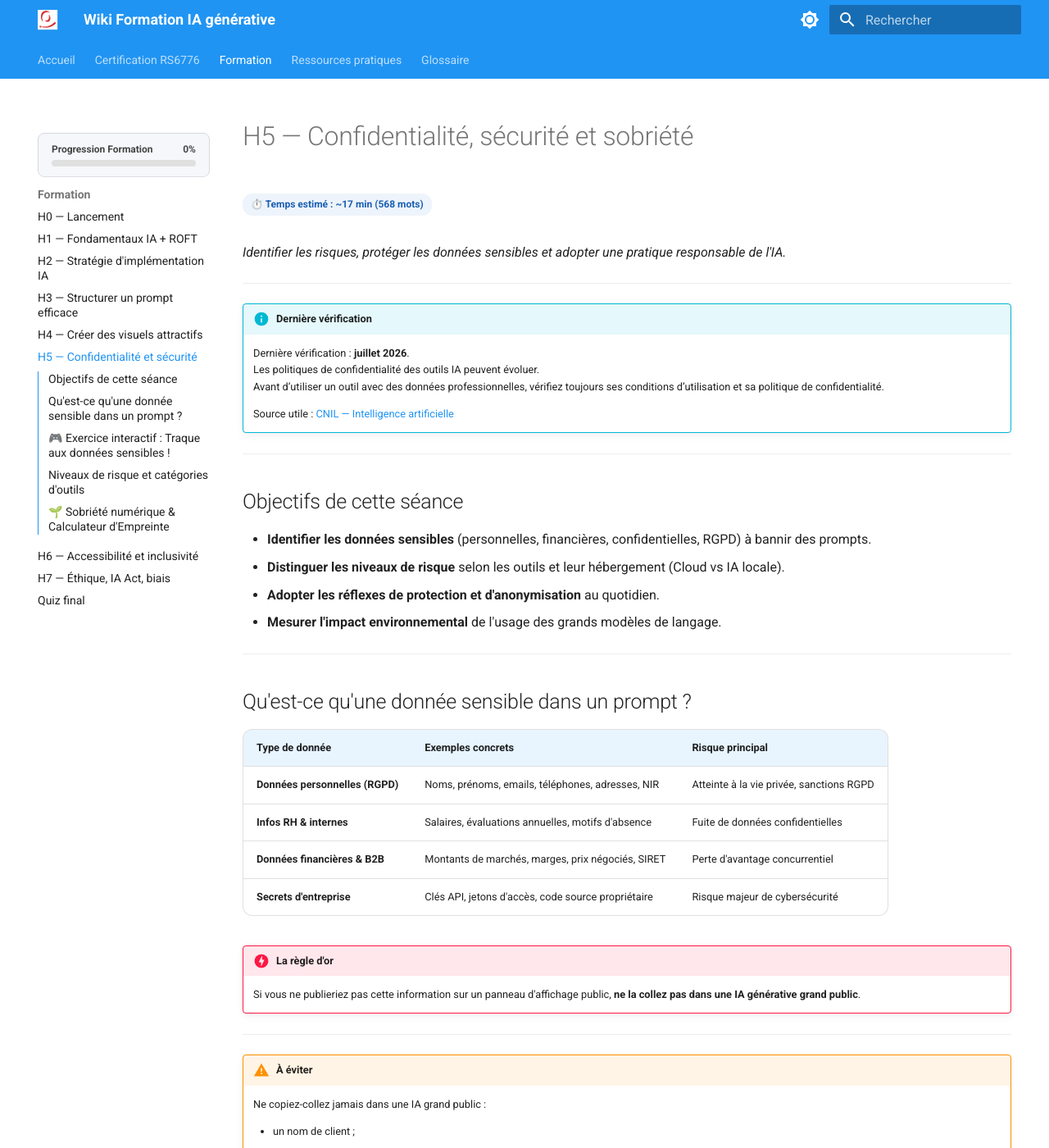
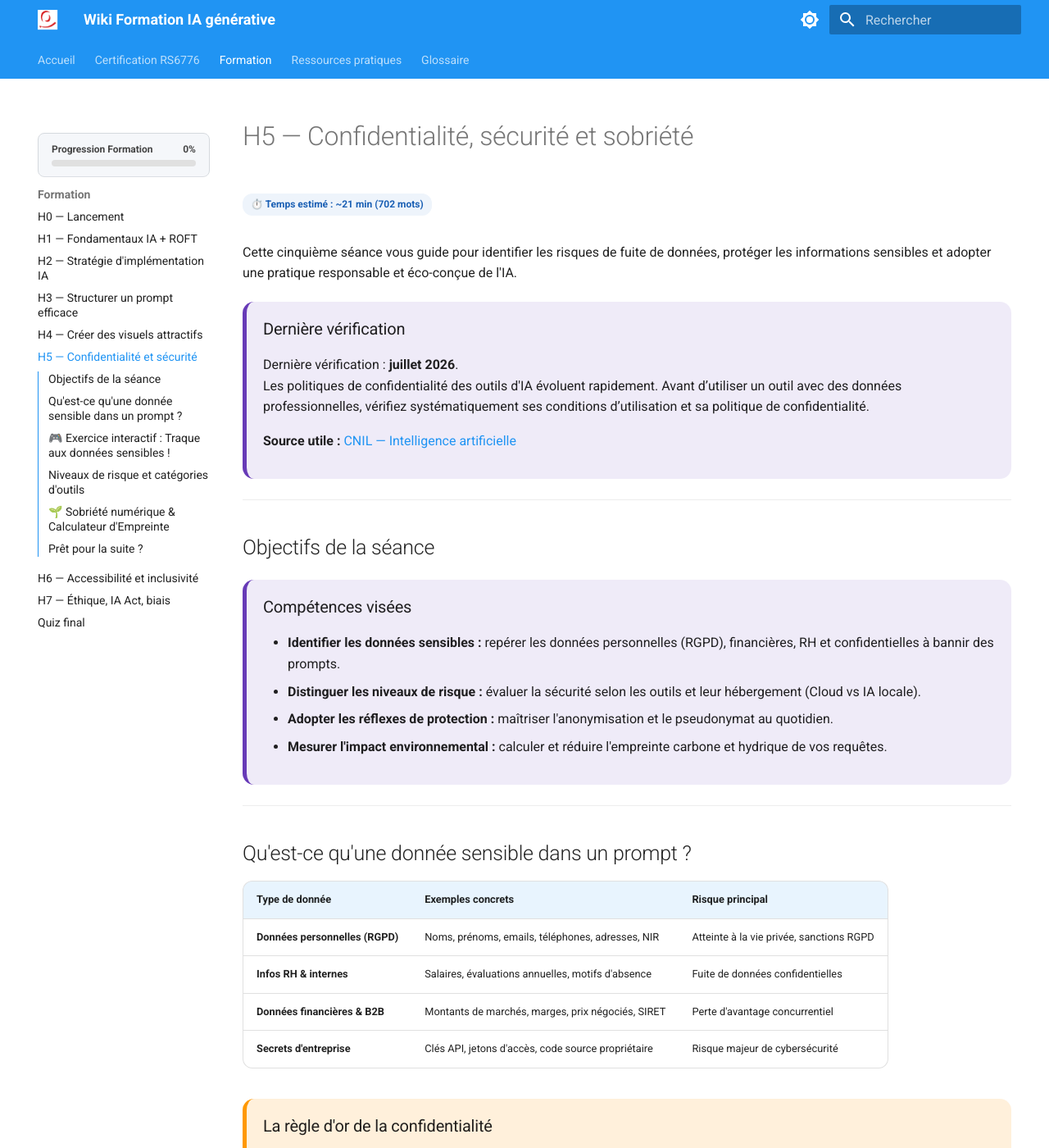
Before and after one commit to pierre-l-hue/wiki-formation-ia, an MkDocs documentation site: the page built from docs/formation/h5.md, in a window 1280 px wide and 1400 px high. Shown: the whole window at 82% size. Built offline with MkDocs 1.6.1 and Material for MkDocs 9.7.7, drawn with Linux system fonts in a browser that asks for light colours; some of the changed text lies outside the part shown.

Commit message:
Update h5.md

```diff
--- a/docs/formation/h5.md
+++ b/docs/formation/h5.md
@@ -1,22 +1,27 @@
 # H5 — Confidentialité, sécurité et sobriété
 
-*Identifier les risques, protéger les données sensibles et adopter une pratique responsable de l'IA.*
+Cette cinquième séance vous guide pour identifier les risques de fuite de données, protéger les informations sensibles et adopter une pratique responsable et éco-conçue de l'IA.
+
+<div class="summary-box">
+  <h3>Dernière vérification</h3>
+  <p>Dernière vérification : <strong>juillet 2026</strong>.<br>
+  Les politiques de confidentialité des outils d'IA évoluent rapidement. Avant d’utiliser un outil avec des données professionnelles, vérifiez systématiquement ses conditions d’utilisation et sa politique de confidentialité.</p>
+  <p><strong>Source utile :</strong> <a href="https://www.cnil.fr/fr/technologies/intelligence-artificielle-ia" target="_blank" rel="noopener">CNIL — Intelligence artificielle</a></p>
+</div>
 
 ---
-!!! info "Dernière vérification"
-    Dernière vérification : **juillet 2026**.
-    Les politiques de confidentialité des outils IA peuvent évoluer.
-    Avant d’utiliser un outil avec des données professionnelles, vérifiez toujours ses conditions d’utilisation et sa politique de confidentialité.
 
-    Source utile : [CNIL — Intelligence artificielle](https://www.cnil.fr/fr/technologies/intelligence-artificielle-ia)
+## Objectifs de la séance
 
----
-## Objectifs de cette séance
-
-- **Identifier les données sensibles** (personnelles, financières, confidentielles, RGPD) à bannir des prompts.
-- **Distinguer les niveaux de risque** selon les outils et leur hébergement (Cloud vs IA locale).
-- **Adopter les réflexes de protection et d'anonymisation** au quotidien.
-- **Mesurer l'impact environnemental** de l'usage des grands modèles de langage.
+<div class="summary-box">
+  <h3>Compétences visées</h3>
+  <ul>
+    <li><strong>Identifier les données sensibles :</strong> repérer les données personnelles (RGPD), financières, RH et confidentielles à bannir des prompts.</li>
+    <li><strong>Distinguer les niveaux de risque :</strong> évaluer la sécurité selon les outils et leur hébergement (Cloud vs IA locale).</li>
+    <li><strong>Adopter les réflexes de protection :</strong> maîtriser l'anonymisation et le pseudonymat au quotidien.</li>
+    <li><strong>Mesurer l'impact environnemental :</strong> calculer et réduire l'empreinte carbone et hydrique de vos requêtes.</li>
+  </ul>
+</div>
 
 ---
 
@@ -29,31 +34,36 @@
 | **Données financières & B2B** | Montants de marchés, marges, prix négociés, SIRET | Perte d'avantage concurrentiel |
 | **Secrets d'entreprise** | Clés API, jetons d'accès, code source propriétaire | Risque majeur de cybersécurité |
 
-!!! danger "La règle d'or"
-    Si vous ne publieriez pas cette information sur un panneau d'affichage public, **ne la collez pas dans une IA générative grand public**.
+<div class="warning-practice-box">
+  <h3>La règle d'or de la confidentialité</h3>
+  <p>Si vous ne publieriez pas cette information sur un panneau d'affichage public, <strong>ne la collez pas dans une IA générative grand public</strong>.</p>
+</div>
+
+<div class="warning-practice-box">
+  <h3>À éviter absolument</h3>
+  <p>Ne copiez-collez jamais dans une IA grand public :</p>
+  <ul>
+    <li>un nom de client ou de prospect ;</li>
+    <li>une adresse email nominative ;</li>
+    <li>un contrat ou une clause commerciale non publique ;</li>
+    <li>une grille de salaires ou une fiche de paie ;</li>
+    <li>une donnée de santé ou un motif d'arrêt ;</li>
+    <li>un fichier ou document interne confidentiel.</li>
+  </ul>
+  <p>Remplacez toujours ces informations par des exemples anonymisés ou des placeholders (ex: <code>[Nom_Client]</code>, <code>[Entreprise_X]</code>).</p>
+</div>
+
+<div class="good-reflex-box">
+  <h3>Le réflexe « Réunion publique »</h3>
+  <p>Avant d’envoyer un prompt, relisez-le comme si vous alliez l’afficher en grand écran lors d'une réunion publique. Si une information ne devrait pas être visible par tout le monde, retirez-la immédiatement de votre prompt.</p>
+</div>
 
 ---
-!!! warning "À éviter"
-    Ne copiez-collez jamais dans une IA grand public :
-
-    - un nom de client ;
-    - une adresse email ;
-    - un contrat ;
-    - un salaire ;
-    - une donnée de santé ;
-    - un fichier interne confidentiel.
-
-    Remplacez ces informations par des exemples anonymisés.
-
-!!! success "Bon réflexe"
-    Avant d’envoyer un prompt, relisez-le comme si vous alliez l’afficher en réunion.
-
-    Si une information ne devrait pas être visible par tout le monde, ne la mettez pas dans l’IA.
 
 ## 🎮 Exercice interactif : Traque aux données sensibles !
 
 <!-- ==================================================== -->
-<!-- DEBUT DU JEU : REPEREZ LA DONNEE SENSIBLE           -->
+<!-- DEBUT DU JEU : REPEREZ LA DONNEE SENSIBLE            -->
 <!-- ==================================================== -->
 <div class="sensitive-game" style="background: var(--md-code-bg-color, #f8f9fa); padding: 18px; border-radius: 8px; border: 1px solid var(--md-default-fg-color--lightest, #e0e0e0); margin: 24px 0;">
 
@@ -249,9 +259,6 @@
   render();
 })();
 </script>
-<!-- ==================================================== -->
-<!-- FIN DU JEU                                           -->
-<!-- ==================================================== -->
 
 ---
 
@@ -259,18 +266,18 @@
 
 | Niveau de risque | Famille d'outils | Utilisation des données |
 | :---: | :--- | :--- |
-| 🔴 **Élevé** | ChatGPT Gratuit, Gemini Gratuit | Risque plus élevé selon les paramètres du compte, l’offre utilisée et la politique de confidentialité de l’outil.|
+| 🔴 **Élevé** | ChatGPT Gratuit, Gemini Gratuit | Risque plus élevé selon les paramètres du compte, l’offre utilisée et la politique de confidentialité de l’outil. |
 | 🟠 **Moyen** | ChatGPT Team / Enterprise, Claude Pro | Risque réduit selon le contrat, les paramètres d’administration et les garanties fournisseur. |
-| 🟢 **Faible** | IA Locales (*Ollama, LM Studio, GPT4All*) | **0% d'envoi réseau**. Traitement 100% local sur la machine. |
+| 🟢 **Faible** | IA Locales (*Ollama, LM Studio, GPT4All*) | **0% d'envoi réseau**. Traitement 100% local sur la machine physique. |
 
 ---
 
-##🌱 Sobriété numérique & Calculateur d'Empreinte
+## 🌱 Sobriété numérique & Calculateur d'Empreinte
 
-Chaque requête envoyée à un grand modèle de langage nécessite des ressources énergétiques et de l'eau pour le refroidissement des serveurs.
+Chaque requête envoyée à un grand modèle de langage nécessite des ressources énergétiques et de l'eau pour le refroidissement des serveurs dans les datacenters.
 
 <!-- ==================================================== -->
-<!-- DEBUT DU CALCULATEUR DE SOBRIETE NUMERIQUE (MKDOCS)  -->
+<!-- DEBUT DU CALCULATEUR DE SOBRIETE NUMERIQUE           -->
 <!-- ==================================================== -->
 <div class="eco-calculator" style="background: var(--md-code-bg-color, #f8f9fa); padding: 20px; border-radius: 8px; border: 1px solid var(--md-default-fg-color--lightest, #e0e0e0); margin: 24px 0; color: var(--md-typeset-color, #1a1a1a);">
 
@@ -359,11 +365,11 @@ Chaque requête envoyée à un grand modèle de langage nécessite des ressource
     resCo2.textContent = co2Kg + " kg";
 
     if (factor > 2) {
-      ecoTip.innerHTML = "💡 <strong>Conseil sobriété :</strong> Pour des tâches simples (correction, résumé), préférez un modèle standard ou local afin d'insérer 3x moins d'impact énergétique.";
+      ecoTip.innerHTML = "💡 <strong>Conseil sobriété :</strong> Pour des tâches simples (correction, résumé), préférez un modèle standard ou local afin de réduire par 3 l'impact énergétique.";
     } else if (count > 20) {
-      ecoTip.innerHTML = "💡 <strong>Conseil sobriété :</strong> Pensez à regrouper vos demandes (batching) dans un seul prompt structuré plutôt que de faire 20 micro-requêtes.";
+      ecoTip.innerHTML = "💡 <strong>Conseil sobriété :</strong> Pensez à regrouper vos demandes (batching) dans un seul prompt structuré plutôt que de multiplier les micro-requêtes.";
     } else {
-      ecoTip.innerHTML = "🌱 <strong>Bonne pratique :</strong> Votre usage est modéré. Préférez les réponses courtes et synthétiques pour maintenir cet impact bas.";
+      ecoTip.innerHTML = "🌱 <strong>Bonne pratique :</strong> Votre usage est modéré. Préférez les réponses courtes et synthétiques pour maintenir cet impact très bas.";
     }
   }
 
@@ -374,9 +380,23 @@ Chaque requête envoyée à un grand modèle de langage nécessite des ressource
   calculate();
 })();
 </script>
-<!-- ==================================================== -->
-<!-- FIN DU CALCULATEUR                                   -->
-<!-- ==================================================== -->
 
+---
 
-**Prochaine étape (H6)** : [Accessibilité et inclusivité →](h6.md)
+<div class="summary-box">
+  <h3>Bilan de la séance H5</h3>
+  <ul>
+    <li><strong>Vigilance absolue :</strong> Toujours anonymiser vos prompts avant envoi.</li>
+    <li><strong>Sécurité adaptée :</strong> Choisir des offres professionnelles ou des modèles locaux pour les données sensibles.</li>
+    <li><strong>Sobriété numérique :</strong> Adopter le réflexe de requêtes ciblées et condensées.</li>
+  </ul>
+</div>
+
+---
+
+## Prêt pour la suite ?
+
+<div class="wiki-actions">
+  <a class="wiki-button primary" href="../h6/">Passer à la séance H6 — Accessibilité et inclusivité</a>
+  <a class="wiki-button" href="../h4/">Revoir la séance H4 — Créer des visuels attractifs</a>
+</div>
```
Also changed, not shown: other parts of docs/formation/h5.md (+0 -1 lines).
